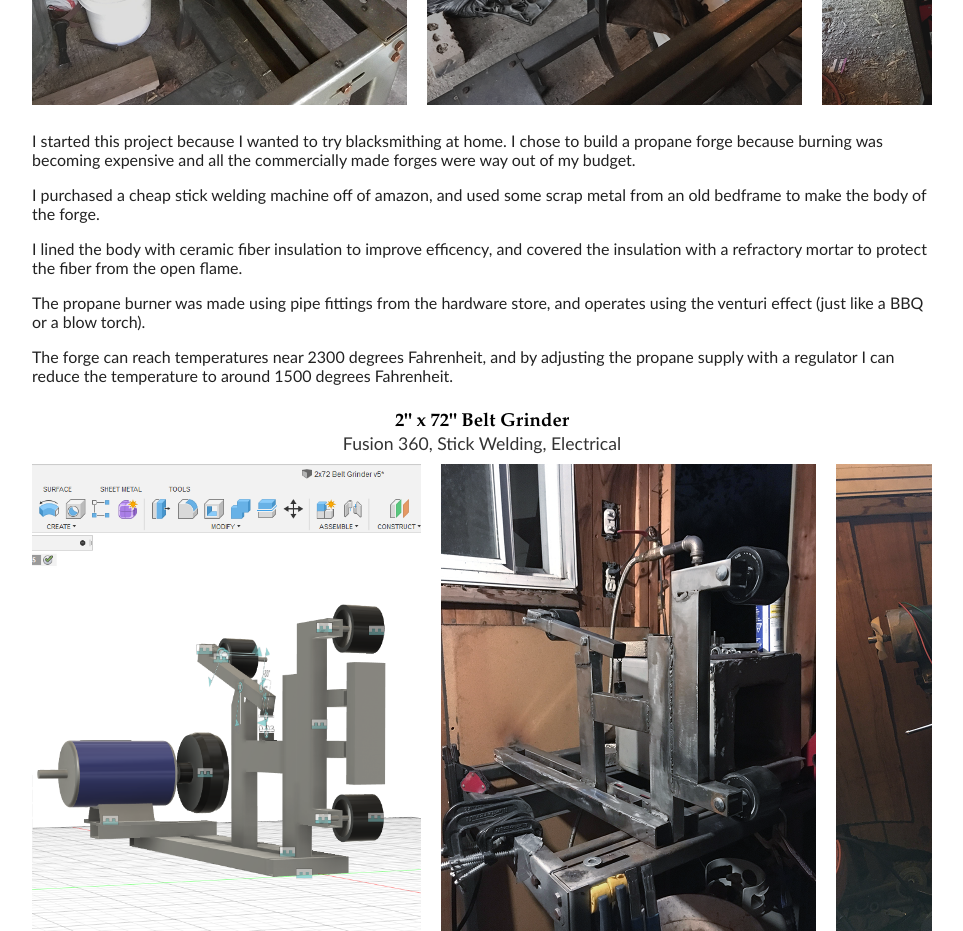
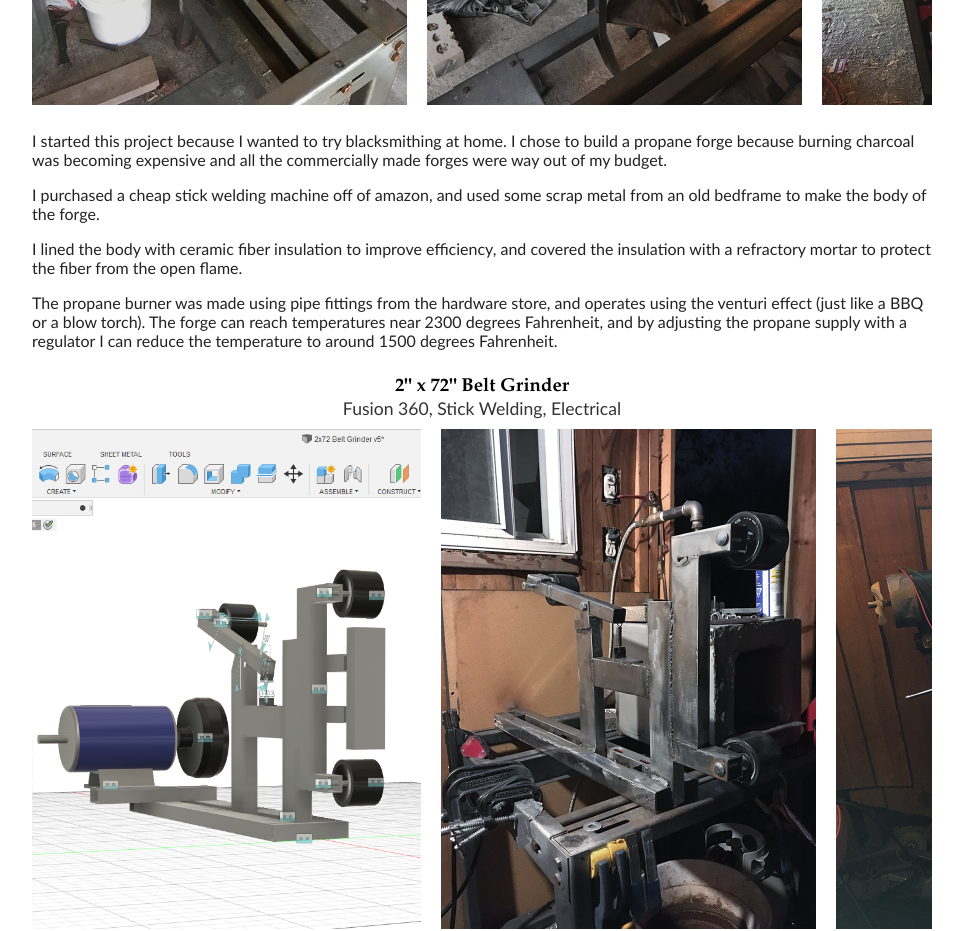
Before and after one commit to qwalley/qwalley.github.io, a plain HTML site: page index.html in a window 1280 px wide. Shown: the part 2660-3591 px from the top of the page, without its empty margins (158-1121 px from the left). Drawn offline with Linux system fonts and the light colour scheme.

Commit message:
fixing typos

```diff
--- a/index.html
+++ b/index.html
@@ -123,19 +123,16 @@
 				</div>
 			</div>
 			<p>
-				I started this project because I wanted to try blacksmithing at home. I chose to build a propane forge because burning was becoming expensive and all the commercially made forges were way out of my budget.
+				I started this project because I wanted to try blacksmithing at home. I chose to build a propane forge because burning charcoal was becoming expensive and all the commercially made forges were way out of my budget.
 			</p>
 			<p>
 				I purchased a cheap stick welding machine off of amazon, and used some scrap metal from an old bedframe to make the body of the forge.
 			</p>
 			<p>
-				I lined the body with ceramic fiber insulation to improve efficency, and covered the insulation with a refractory mortar to protect the fiber from the open flame.
+				I lined the body with ceramic fiber insulation to improve efficiency, and covered the insulation with a refractory mortar to protect the fiber from the open flame.
 			</p>
 			<p>
-				The propane burner was made using pipe fittings from the hardware store, and operates using the venturi effect (just like a BBQ or a blow torch).
-			</p>
-			<p>
-				The forge can reach temperatures near 2300 degrees Fahrenheit, and by adjusting the propane supply with a regulator I can reduce the temperature to around 1500 degrees Fahrenheit.
+				The propane burner was made using pipe fittings from the hardware store, and operates using the venturi effect (just like a BBQ or a blow torch). The forge can reach temperatures near 2300 degrees Fahrenheit, and by adjusting the propane supply with a regulator I can reduce the temperature to around 1500 degrees Fahrenheit.
 			</p>
 		</div>
 		<div class="project_container">
```
